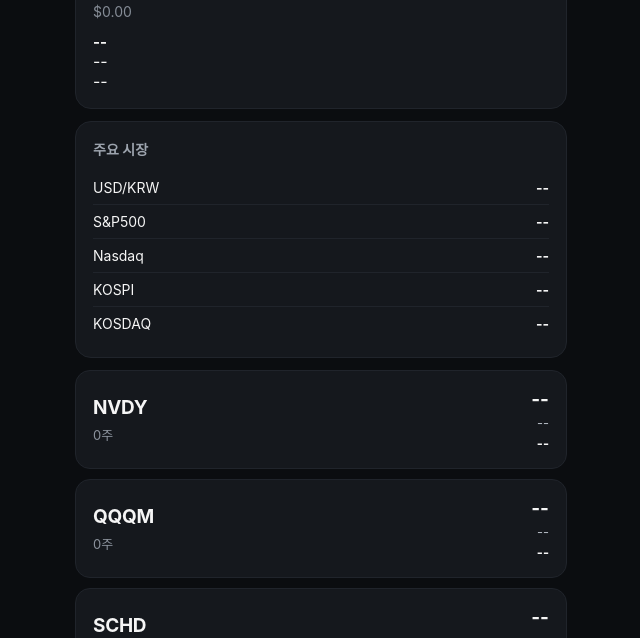
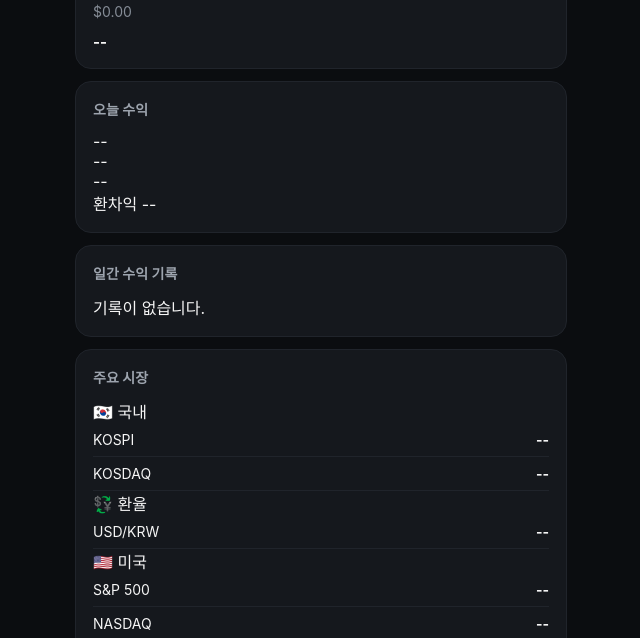
Before and after one commit to jinwoo061005/my-stock, a plain HTML site: page index.html in a window 1280 px wide. Shown: the part 162-800 px from the top of the page, without its empty margins (319-959 px from the left). Drawn offline with Linux system fonts and the light colour scheme; no server answers.

Commit message:
index.html 업데이트

```diff
--- a/index.html
+++ b/index.html
@@ -17,11 +17,9 @@
   >
 </head>
 
-
 <body>
 
 <div class="container">
-
 
   <!-- =========================
        메인 화면
@@ -32,7 +30,9 @@
     <h1>📈 My Stock</h1>
 
 
-    <!-- 총 평가금 -->
+    <!-- =========================
+         총 평가금
+    ========================== -->
 
     <div class="card total-card">
 
@@ -48,16 +48,75 @@
         $0.00
       </div>
 
-      <div id="total-profit">
-        --
-      </div>
-      <div id="daily-profit-usd">
+      <div
+        id="total-profit"
+        class="main-profit"
+      >
         --
       </div>
 
-      <div id="daily-profit-krw">
+    </div>
+
+
+    <!-- =========================
+         일간 수익
+    ========================== -->
+
+    <div class="card daily-card">
+
+      <div class="section-title">
+        오늘 수익
+      </div>
+
+      <div
+        id="daily-profit-krw"
+        class="daily-main"
+      >
         --
       </div>
+
+      <div
+        id="daily-profit-usd"
+        class="daily-usd"
+      >
+        --
+      </div>
+
+      <div
+        id="daily-profit-rate"
+        class="daily-rate"
+      >
+        --
+      </div>
+
+      <div
+        id="daily-profit-fx"
+        class="daily-fx"
+      >
+        환차익 --
+      </div>
+
+    </div>
+
+
+    <!-- =========================
+         일간 수익 기록
+    ========================== -->
+
+    <div class="card history-card">
+
+      <div class="section-title">
+        일간 수익 기록
+      </div>
+
+      <div id="daily-history">
+
+        <div class="history-empty">
+          기록이 없습니다.
+        </div>
+
+      </div>
+
     </div>
 
 
@@ -72,33 +131,58 @@
       </div>
 
 
+      <div class="market-group-title">
+        🇰🇷 국내
+      </div>
+
       <div class="market-row">
-        <span>USD/KRW</span>
-        <span id="usdkrw">--</span>
+        <span>KOSPI</span>
+
+        <span id="kospi">
+          --
+        </span>
+      </div>
+
+      <div class="market-row">
+        <span>KOSDAQ</span>
+
+        <span id="kosdaq">
+          --
+        </span>
       </div>
 
 
+      <div class="market-group-title">
+        💱 환율
+      </div>
+
       <div class="market-row">
-        <span>S&P500</span>
-        <span id="sp500">--</span>
+        <span>USD/KRW</span>
+
+        <span id="usdkrw">
+          --
+        </span>
       </div>
 
 
-      <div class="market-row">
-        <span>Nasdaq</span>
-        <span id="nasdaq">--</span>
+      <div class="market-group-title">
+        🇺🇸 미국
       </div>
 
+      <div class="market-row">
+        <span>S&P 500</span>
+
+        <span id="sp500">
+          --
+        </span>
+      </div>
 
       <div class="market-row">
-        <span>KOSPI</span>
-        <span id="kospi">--</span>
-      </div>
+        <span>NASDAQ</span>
 
-
-      <div class="market-row">
-        <span>KOSDAQ</span>
-        <span id="kosdaq">--</span>
+        <span id="nasdaq">
+          --
+        </span>
       </div>
 
     </div>
@@ -440,7 +524,6 @@
 
       </div>
 
-
     </div>
 
   </div>
@@ -454,7 +537,6 @@
     id="detail-screen"
     style="display:none;"
   >
-
 
     <button id="back-button">
       ← 뒤로
@@ -476,10 +558,6 @@
 
     </div>
 
-
-    <!-- =========================
-         상세 정보
-    ========================== -->
 
     <div class="card detail-card">
 
@@ -561,7 +639,6 @@
 
       </div>
 
-
     </div>
 
 
@@ -577,7 +654,6 @@
       >
         매수
       </button>
-
 
       <button
         id="detail-sell-button"
@@ -599,7 +675,6 @@
       style="display:none;"
     >
 
-
       <div
         id="trade-title"
         class="section-title"
@@ -607,8 +682,6 @@
         매수
       </div>
 
-
-      <!-- 수량 -->
 
       <input
         type="number"
@@ -618,8 +691,6 @@
       >
 
 
-      <!-- 매수가 / 매도가 -->
-
       <input
         type="number"
         id="trade-price"
@@ -627,8 +698,6 @@
         step="0.01"
       >
 
-
-      <!-- ★ 직접 입력하는 당시 환율 -->
 
       <input
         type="number"
@@ -638,12 +707,9 @@
       >
 
 
-      <button
-        id="trade-submit"
-      >
+      <button id="trade-submit">
         확인
       </button>
-
 
     </div>
 
@@ -655,5 +721,4 @@
 <script src="script.js"></script>
 
 </body>
-
 </html>
```
